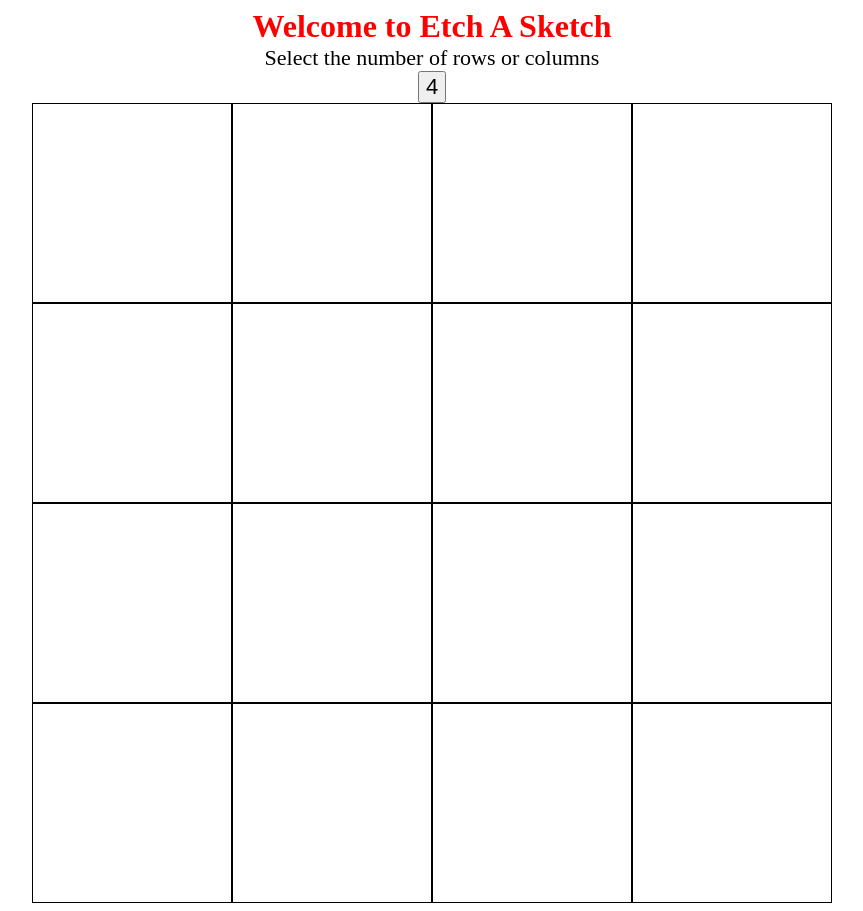
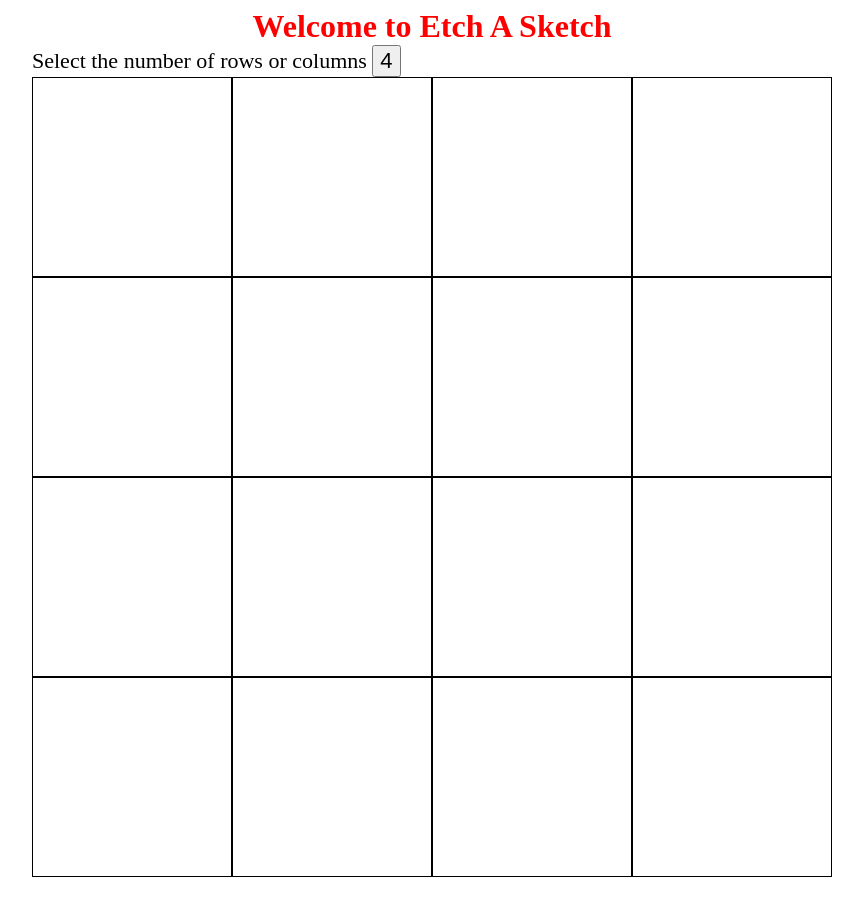
Before and after one commit to theleanbow/etch-a-sketch, a plain HTML site: page index.html in a window 1280 px wide. Shown: the whole page, without its empty margins (208-1071 px from the left). After the commit the page ends 885 px from the top, so only its background shows below. Drawn offline with Linux system fonts and the light colour scheme.

Commit message:
Etch a Sketch

```diff
--- a/index.html
+++ b/index.html
@@ -10,7 +10,9 @@
   </head>
   <body>
     <h1>Welcome to Etch A Sketch</h1>
-    <span> Select the number of rows or columns </span>
-    <button class="button">4</button>
+    <div>
+      <span> Select the number of rows or columns </span>
+      <button class="button">4</button>
+    </div>
   </body>
 </html>
--- a/style.css
+++ b/style.css
@@ -19,5 +19,4 @@ body {
 .button,
 span {
   font-size: 22px;
-  display: inline;
 }
```
